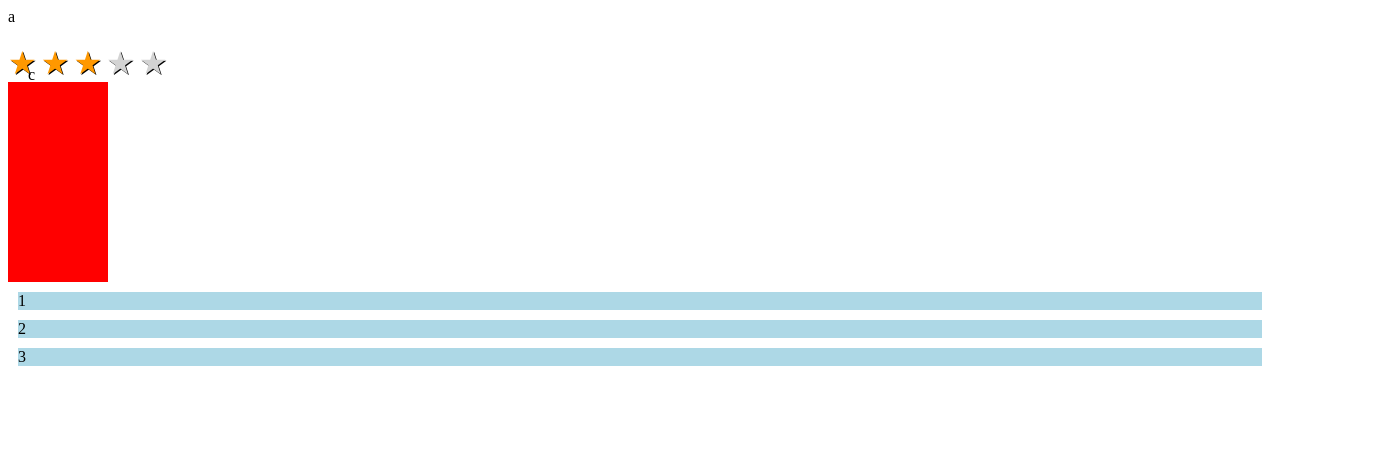
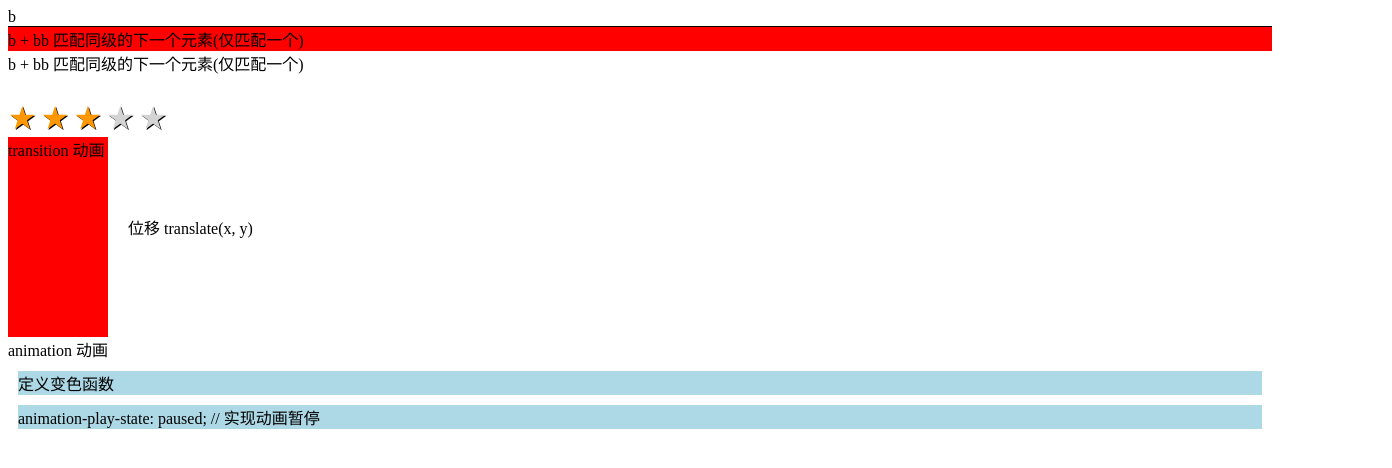
Before and after one commit to LahmYing/front-end-tools, a plain HTML site: page css/多选择器-动画-伪元素/多选择器-动画-伪元素.html in a window 1280 px wide. Shown: the whole page, 1392 px wide, since content can reach past the window. Drawn offline with Linux system fonts and the light colour scheme.

Commit message:
Update 多选择器-动画-伪元素.html

```diff
--- a/css/多选择器-动画-伪元素/多选择器-动画-伪元素.html
+++ b/css/多选择器-动画-伪元素/多选择器-动画-伪元素.html
@@ -1,24 +1,35 @@
 <!DOCTYPE html>
 <html>
+
 <head>
     <meta charset="utf-8">
     <title>多选择器-动画-伪元素</title>
     <style>
-            .b + .b {
-                /*background: red;*/
+        /* div + div  匹配同级的下一个元素(仅匹配一个) */
+        .b+.bb {
+            background: red;
             border-top: 1px solid black;
         }
-            .c {
+
+        .c:hover {
             transform: translate(20px, 40px);
         }
+
+        .c {
+            transform: translate(120px, 140px);
+        }
+
+        /* 伪元素 */
         wujcxy::after {
             content: '★';
             font-size: 32px;
             text-shadow: 1px 1px black;
         }
+
         .orange {
             color: #FF9800;
         }
+
         .gray {
             color: lightgray;
         }
@@ -30,12 +41,14 @@
             height: 200px;
             background: red;
         }
+
         .gua-cube:hover {
             width: 200px;
             height: 100px;
             background: blue;
             transform: scale(1.2, 2);
         }
+
         .gua-cube {
             transition: 1s;
         }
@@ -46,51 +59,65 @@
             margin: 10px 10px;
         }
 
-            /*
-            定义一个动画
-            改变背景色
-            */
+        /* 定义一个动画，改变背景色 */
         @keyframes changecolor {
             0% {
                 background: lightblue;
             }
+
             100% {
                 background: black;
             }
         }
+
         @keyframes vr {
             0% {
                 transform: rotate(0deg);
             }
+
             50% {
                 transform: rotate(230deg);
             }
+
             100% {
                 transform: rotate(360deg);
             }
         }
+
         /* 播放动画 1s 完成， 动画名是 changecolor */
         .gua1:hover {
             animation: 1s changecolor;
         }
+
         /* 利用 play-state 属性实现动画暂停 */
         .gua2 {
             animation: 1s vr infinite;
             animation-timing-function: linear;
             animation-play-state: paused;
         }
+
         .gua2:hover {
             animation-play-state: running;
         }
     </style>
 </head>
+
 <body>
     <div class="b">
-            a
+        b
     </div>
+    <div class="bb">
+        b + bb 匹配同级的下一个元素(仅匹配一个)
+    </div>
+    <div class="bb">
+        b + bb 匹配同级的下一个元素(仅匹配一个)
+    </div>
+
     <div class="c">
-            c
+        位移 translate(x, y)
     </div>
+
+    <!-- 伪元素 -->
     <div class="b">
         <wujcxy class="orange"></wujcxy>
         <wujcxy class="orange"></wujcxy>
@@ -98,16 +125,20 @@
         <wujcxy class="gray"></wujcxy>
         <wujcxy class="gray"></wujcxy>
     </div>
+
     <!-- transition 动画 -->
     <div class="gua-transition">
         <div class="gua-cube">
-
+            transition 动画
         </div>
     </div>
+
+
+    <div>animation 动画</div>
     <div class="gua-animation">
-            <div class="gua1">1</div>
-            <div class="gua2">2</div>
-            <div class="gua3">3</div>
+        <div class="gua1">定义变色函数</div>
+        <div class="gua2">animation-play-state: paused; // 实现动画暂停</div>
     </div>
 </body>
+
 </html>
```
Lines whose indentation alone changed are shown as unchanged.
